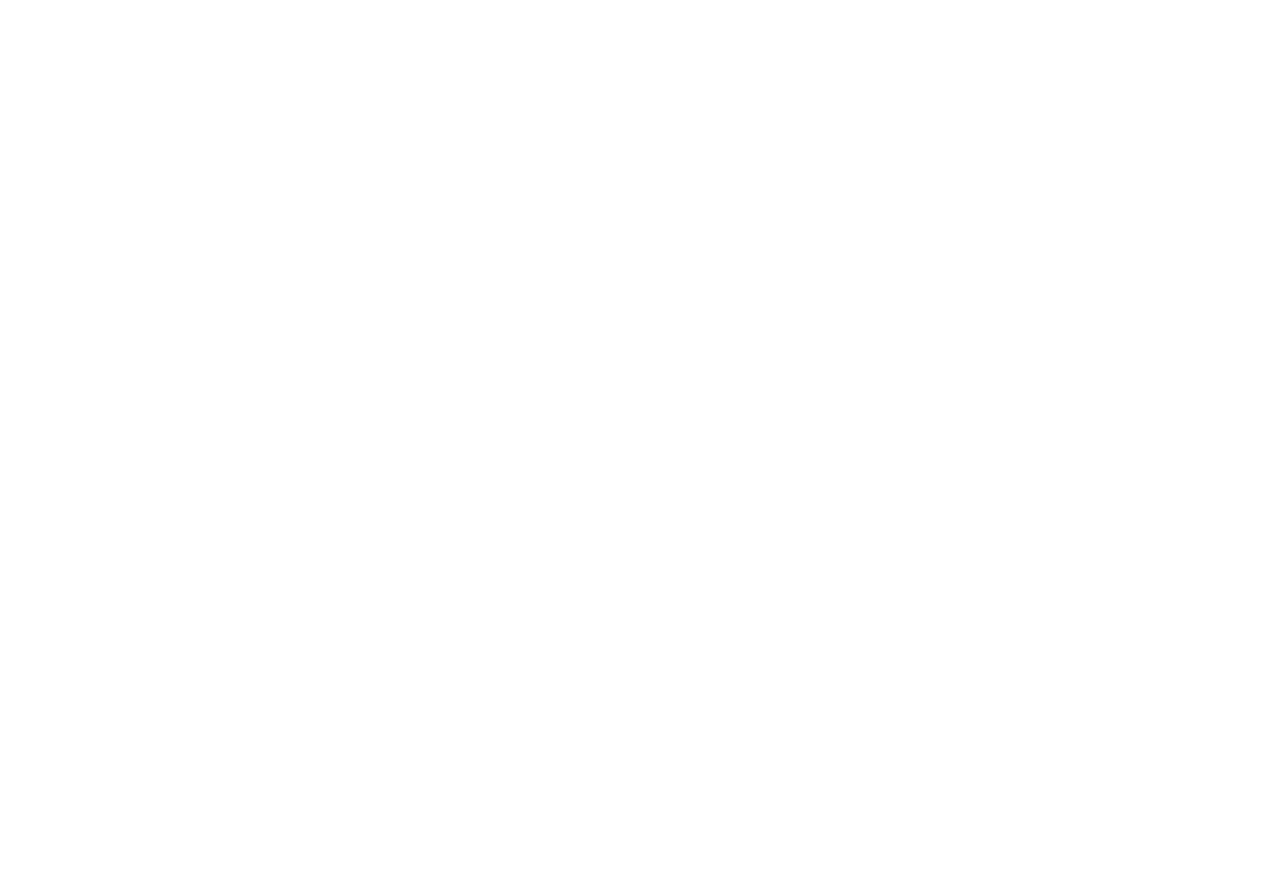
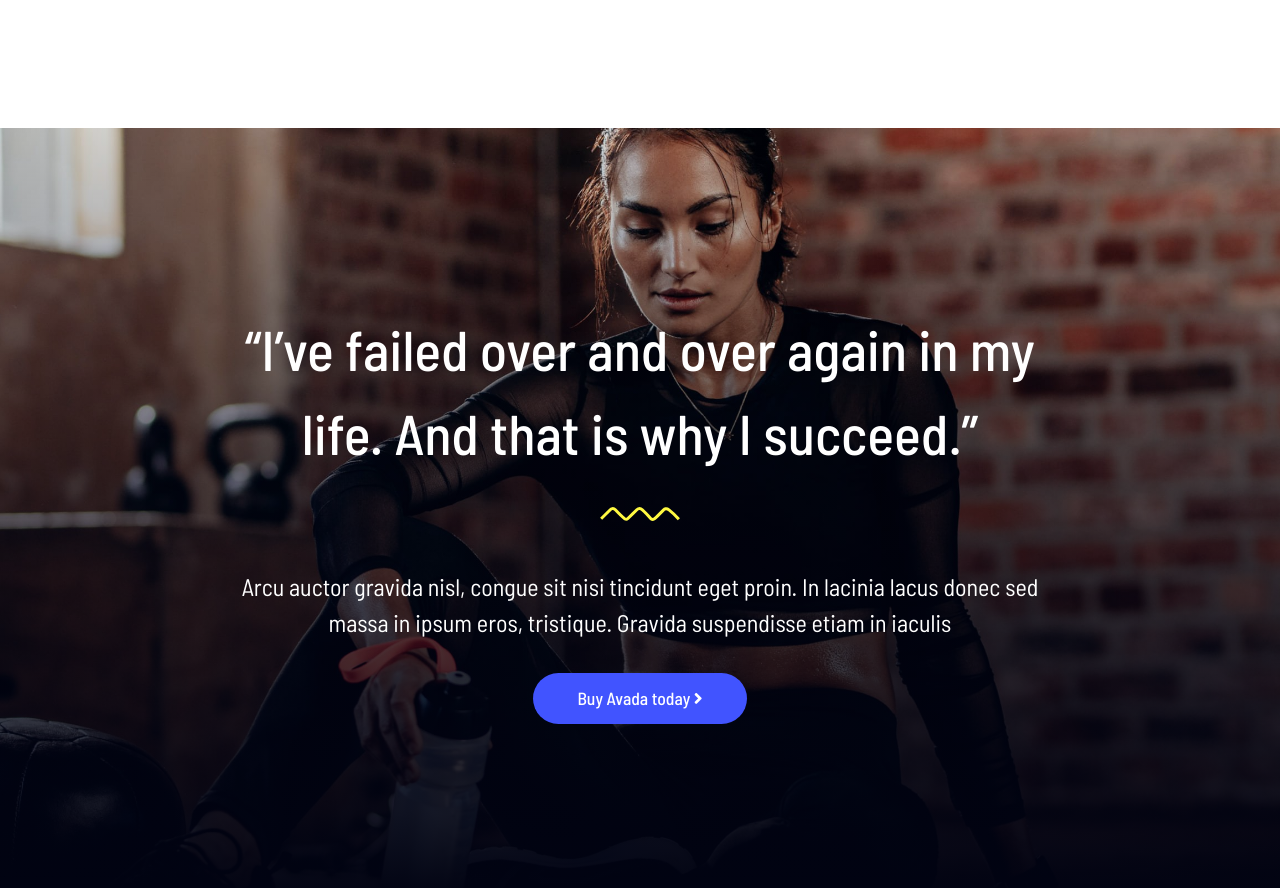
Before and after one commit to MemeWasTaken/proj-html-vuejs, a Vue app: page / in a window 1280 px wide. Shown: the part 4900-5788 px from the top of the page. Before the commit the page ends 5052 px from the top, so only its background shows below. Built offline with nearby package versions, Linux system fonts and the light colour scheme.

Commit message:
SectionBanner

```diff
--- a/src/components/Main.vue
+++ b/src/components/Main.vue
@@ -6,6 +6,7 @@
         <SectionSecondJumbo />
         <SectionServicesCards />
         <SectionLatestArticles />
+        <SectionBanner />
     </main>
 </template>
 
@@ -16,6 +17,7 @@
     import SectionSecondJumbo from './partials/main/SectionSecondJumbo.vue'
     import SectionServicesCards from './partials/main/SectionServicesCards.vue'
     import SectionLatestArticles from './partials/main/SectionLatestArticles.vue'
+    import SectionBanner from './partials/main/SectionBanner.vue'
 
     export default {
         name: "Main",
@@ -26,6 +28,7 @@
             SectionSecondJumbo,
             SectionServicesCards,
             SectionLatestArticles,
+            SectionBanner,
         }
     }
 </script>
--- /dev/null
+++ b/src/components/partials/main/SectionBanner.vue
@@ -0,0 +1,89 @@
+<template>
+    <section class="banner">
+        <div class="color-gradient d-flex flex-column justify-content-center align-items-center">
+            <div class="row m-0">
+                <div class="col">
+                    <blockquote class="quote text-center">
+                        “I’ve failed over and over again in my <br>
+                            life. And that is why I succeed.”
+                    </blockquote>
+                </div>
+            </div>
+            <div class="row m-0">
+                <div class="col">
+                    <svg class="vector-waves pt-3 pb-5" width="352" height="61" viewBox="0 0 352 61" fill="none" xmlns="http://www.w3.org/2000/svg">
+                        <path d="M5 51.5215L45 12.5215C48.6667 8.35485 58 2.52152 67.5 12.5215C77 22.5215 97 42.6882 108 51.5215C110.833 53.1882 117.5 55.5215 121.5 51.5215C125.5 47.5215 150.167 23.8549 162 12.5215C165.5 8.35485 175.3 2.52152 186.5 12.5215C197.7 22.5215 216.167 42.6882 224 51.5215C227 53.6882 234.5 56.7215 240.5 51.5215C246.5 46.3215 269.333 23.3549 280 12.5215C283 8.85485 291.9 3.72152 303.5 12.5215C315.1 21.3215 338.667 44.6882 347 54.0215" stroke="#FFF941" stroke-width="13"/>
+                    </svg>
+                </div>
+            </div>
+            <div class="row m-0 mb-2 justify-content-center">
+                <div class="col-8">
+                    <p class="sub-quote"> Arcu auctor gravida nisl, congue sit nisi tincidunt eget proin. In lacinia lacus donec sed massa in ipsum eros, tristique. Gravida suspendisse etiam in iaculis </p>
+                </div>
+            </div>
+            <div class="row m-0 pt-2">
+                <div class="col">
+                    <a href="#" class="buy-banner d-inline-block text-decoration-none rounded-pill">Buy Avada today <i class="fas fa-angle-right"></i> </a>
+                </div>
+            </div>
+        </div>
+    </section>
+</template>
+
+<script>
+    export default {
+        name: "SectionBanner"
+    }
+</script>
+
+<style lang="scss" scoped>
+    @import '../../../assets/scss/partials/_variables.scss';
+
+    .banner {
+        background-image: url('../../../assets/img/banner2-2x.jpg');
+        background-position: center;
+        background-size: cover;
+        width: 100%;
+        height: 775px;
+
+        .color-gradient {
+            background: linear-gradient(0deg, rgba(1,3,18,1) 0%, rgba(1,3,18,0.14329481792717091) 100%);
+            width: 100%;
+            height: 775px;
+
+            .row {
+
+                .col {
+
+                    .quote {
+                        color: #ffffff;
+                        font-weight: 500;
+                        font-size: 3.5em;
+                    }
+                    .vector-waves {
+                        width: 80px;
+                        height: auto;
+                    }
+                    .buy-banner {
+                            background-color: $dodgerBlue;
+                            color:white;
+                            font-size: 1.1em;
+                            font-weight: 500;
+                            padding: 0.7em 2.5em;
+
+                            &:hover {
+                                color: white;
+                            }
+                        }
+                }
+                .col-8 {
+                    .sub-quote {
+                        text-align: center;
+                        color: #ffffff;
+                        font-size: 1.5em;
+                    }
+                }
+            }
+        }
+    }
+</style>
--- a/src/components/partials/main/SectionLatestArticles.vue
+++ b/src/components/partials/main/SectionLatestArticles.vue
@@ -58,7 +58,7 @@
 
         .container-xxl {
             // height: 713px;
-            padding: 5.5em 0;
+            padding: 5.5em 0 4em 0;
 
             .row {
                 .article-card {
```
